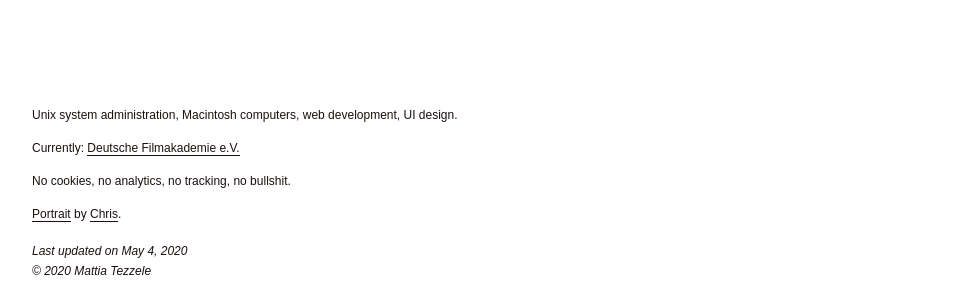
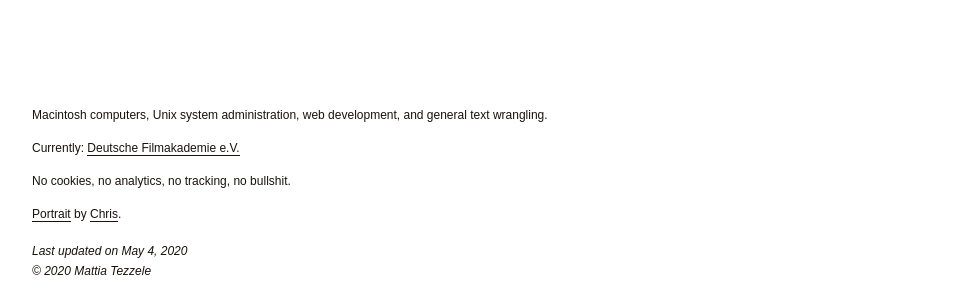
Before and after one commit to mrzool/mrzool.github.io, a Jekyll site: the page built from index.md, in a window 1280 px wide. Shown: the part 579-879 px from the top of the page, without its empty margins (0-976 px from the left). Built offline with Jekyll 4.4.1, drawn with Linux system fonts in a browser that asks for light colours.

Commit message:
revise footer content

```diff
--- a/_includes/_footer.html
+++ b/_includes/_footer.html
@@ -1,6 +1,6 @@
 <footer class="max-width-2 ml2 mr2 px2 mt2 mb3" style="line-height: 1.3rem">
   <div class="h6">
-    <p class="mb1">Unix system administration, Macintosh computers, web development, UI design.</p>
+    <p class="mb1">Macintosh computers, Unix system administration, web development, and general text wrangling.</p>
     <p class="mb1">Currently: <a href="https://www.deutsche-filmakademie.de">Deutsche Filmakademie e.V.</a></p>
     <p class="mb1">No cookies, no analytics, no tracking, no bullshit.</p>
     <p class="mb2"><a href="/portrait" title="Mattia's portrait">Portrait</a> by <a href="https://www.instagram.com/chrissparrows/" title="Chris Passeri's Instagram">Chris</a>.</p>
```
